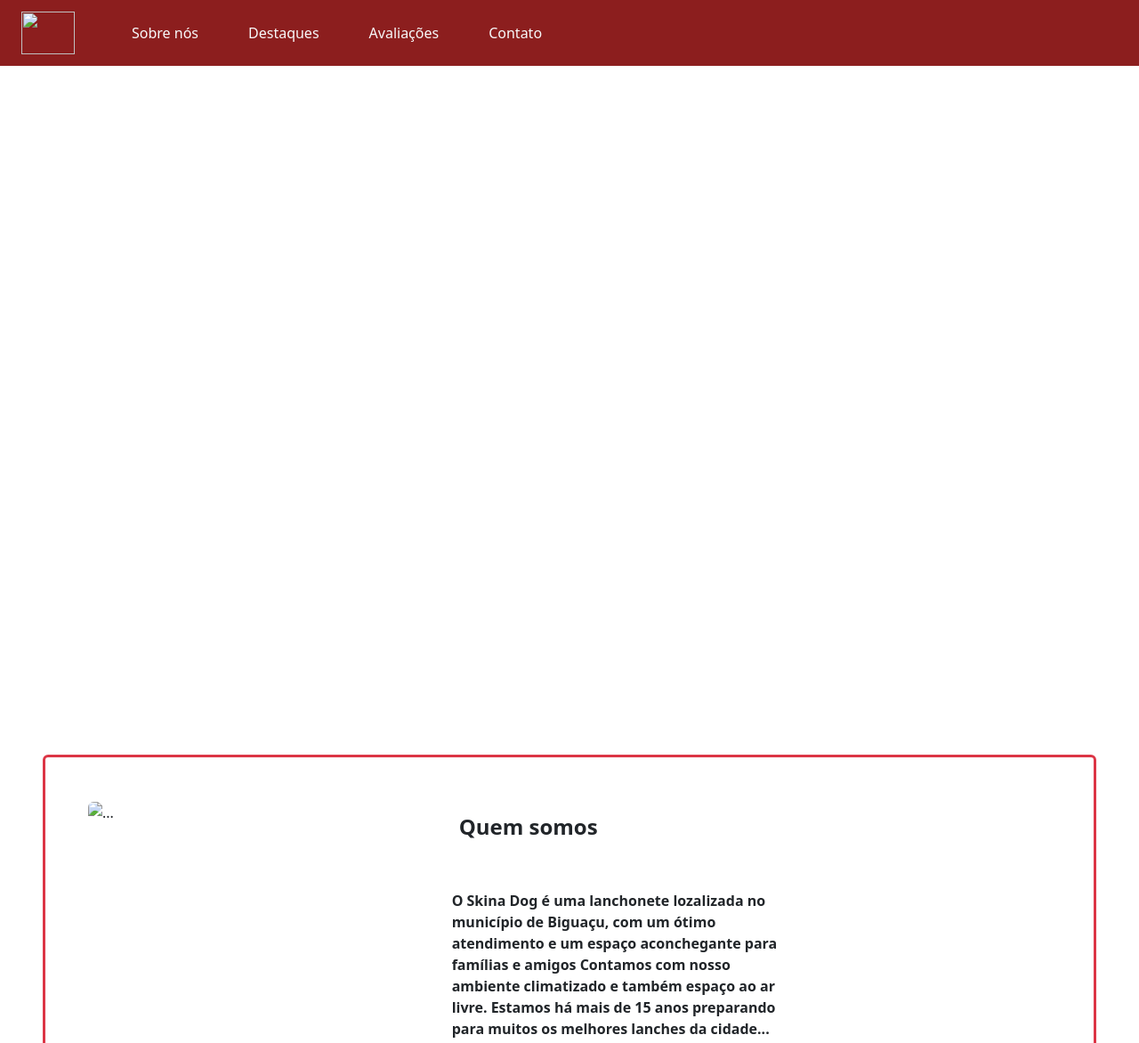
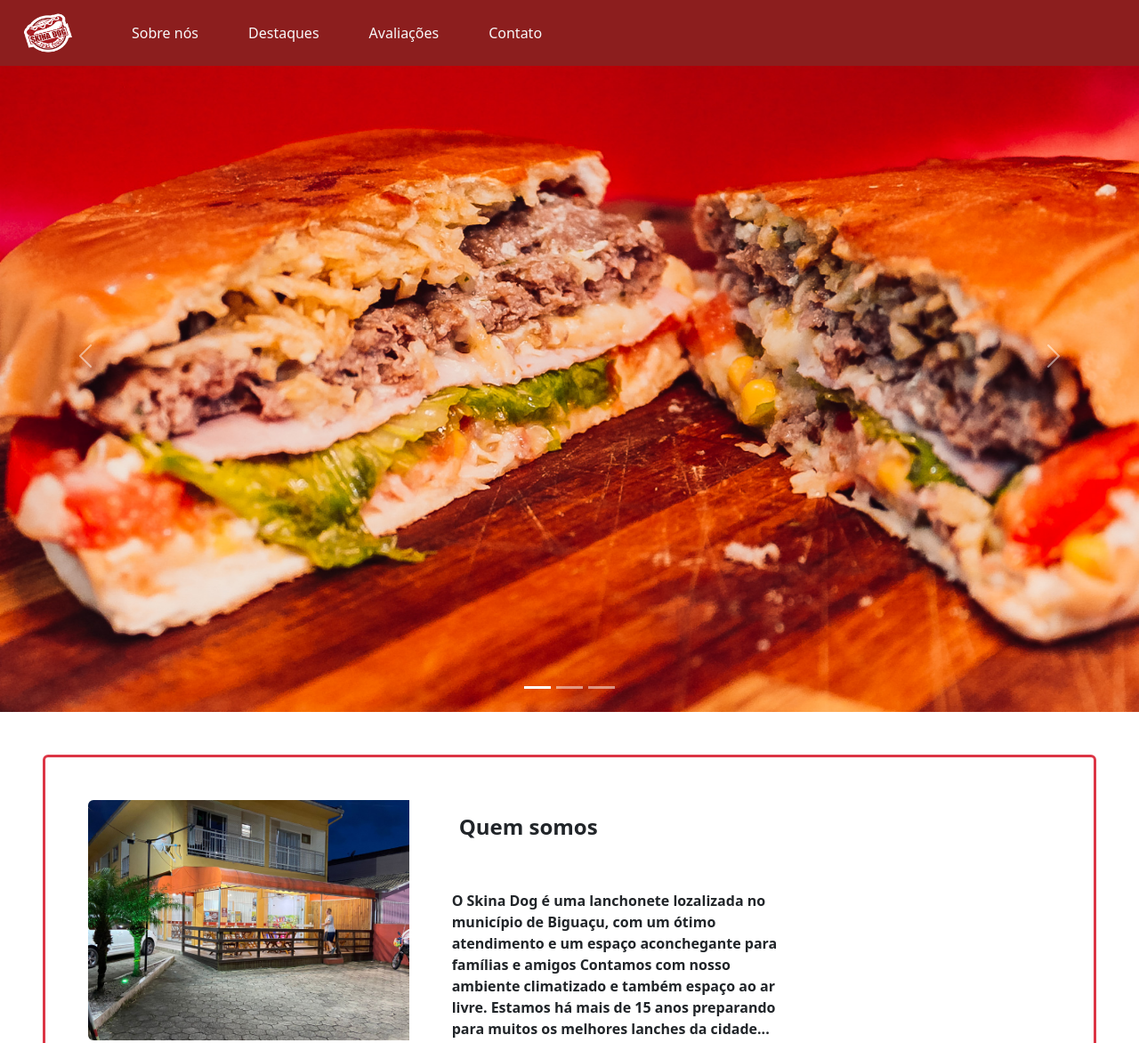
Before and after one commit to paulohenriquev/Skina-Dog, a plain HTML site: page index.html in a window 1280 px wide. Shown: the top 1172 px of the page at 89% size. Drawn offline with nearby package versions, Linux system fonts and the light colour scheme.

Commit message:
Update index.html

```diff
--- a/index.html
+++ b/index.html
@@ -18,7 +18,7 @@
     >
       <div class="container-fluid ps-3">
         <a class="navbar-brand" href="#">
-          <img src="../SkinaDog/images/Logo.png" width="60" height="48" />
+          <img src="../Skina-Dog/images/Logo.png" width="60" height="48" />
         </a>
         <button
           class="navbar-toggler"
@@ -59,13 +59,13 @@
       </div>
       <div class="carousel-inner" style="height: 800px;">
         <div class="carousel-item active h-25 d-inline-block">
-          <img src="../SkinaDog/images/Carrousel-1.jpg" class="d-block w-100" alt="...">
+          <img src="../Skina-Dog/images/Carrousel-1.jpg" class="d-block w-100" alt="...">
         </div>
         <div class="carousel-item">
-          <img src="../SkinaDog/images/Carrousel-2.jpg" class="d-block w-100" alt="...">
+          <img src="../Skina-Dog/images/Carrousel-2.jpg" class="d-block w-100" alt="...">
         </div>
         <div class="carousel-item">
-          <img src="../SkinaDog/images/Carrousel-3.jpg" class="d-block w-100" alt="...">
+          <img src="../Skina-Dog/images/Carrousel-3.jpg" class="d-block w-100" alt="...">
         </div>
       </div>
       <button class="carousel-control-prev" type="button" data-bs-target="#carouselExampleIndicators" data-bs-slide="prev">
@@ -81,7 +81,7 @@
     <div class="card border rounded border-danger border-3 m-5 p-5">
       <div class="row g-0">
         <div class="col-md-4">
-          <img src="../SkinaDog/images/skinadogfrente.jpeg" class="img-fluid rounded-start" alt="...">
+          <img src="../Skina-Dog/images/skinadogfrente.jpeg" class="img-fluid rounded-start" alt="...">
         </div>
         <div class="col-md-5">
           <div class="card-body ms-3">
```
